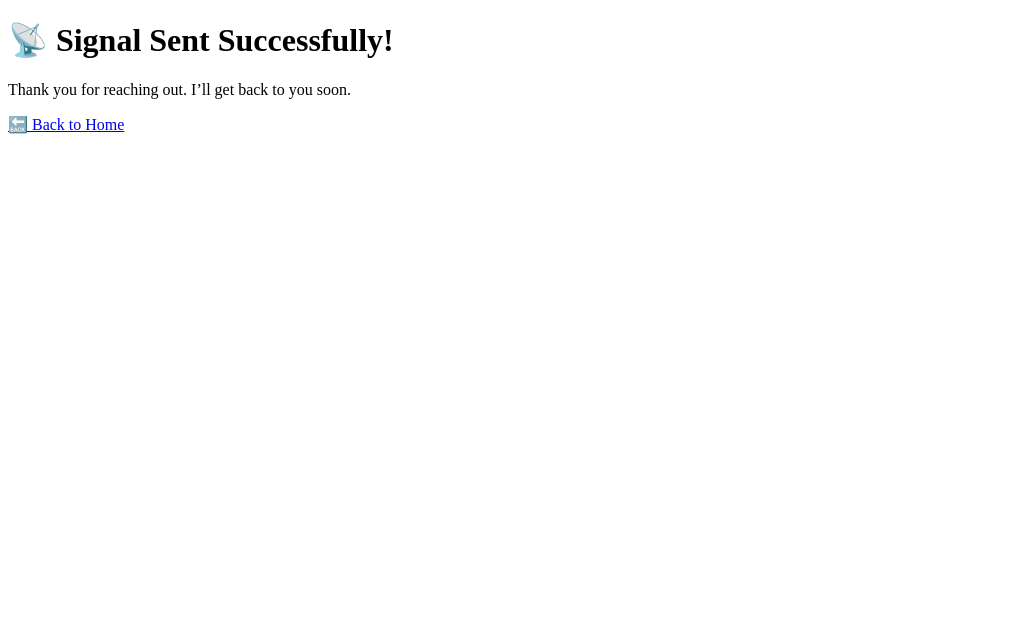
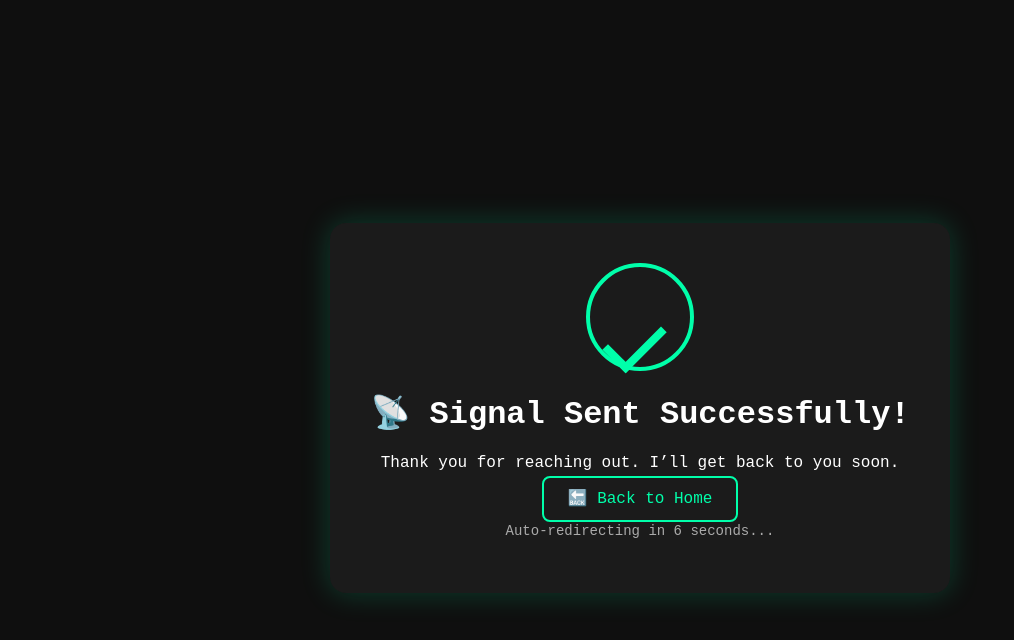
Before and after one commit to AkshayBhujbal1995/Portfolio-Website, a plain HTML site: page thankyou.html in a window 1280 px wide. Shown: the whole page, without its empty margins (0-1014 px from the left). Drawn offline with Linux system fonts and the light colour scheme.

Commit message:
Update thankyou.html

```diff
--- a/thankyou.html
+++ b/thankyou.html
@@ -1,15 +1,112 @@
 <!DOCTYPE html>
 <html lang="en">
 <head>
-  <meta charset="UTF-8">
-  <title>Message Sent</title>
-  <link rel="stylesheet" href="style.css">
+  <meta charset="UTF-8" />
+  <meta name="viewport" content="width=device-width, initial-scale=1.0"/>
+  <title>Signal Sent Successfully</title>
+  <link rel="stylesheet" href="style.css" />
+  <style>
+    body {
+      background: #0f0f0f;
+      color: #ffffff;
+      font-family: 'Fira Code', monospace;
+      display: flex;
+      justify-content: center;
+      align-items: center;
+      height: 100vh;
+      overflow: hidden;
+    }
+
+    .thankyou-card {
+      background: rgba(255, 255, 255, 0.05);
+      border-radius: 16px;
+      padding: 40px;
+      text-align: center;
+      box-shadow: 0 0 30px rgba(0, 255, 170, 0.2);
+      animation: glowUp 1.5s ease-in-out;
+    }
+
+    @keyframes glowUp {
+      from {
+        transform: scale(0.8);
+        opacity: 0;
+      }
+      to {
+        transform: scale(1);
+        opacity: 1;
+      }
+    }
+
+    .tick {
+      width: 100px;
+      height: 100px;
+      margin: 0 auto 20px;
+      border-radius: 50%;
+      border: 4px solid #00ffaa;
+      position: relative;
+    }
+
+    .tick::after {
+      content: '';
+      position: absolute;
+      left: 28px;
+      top: 45px;
+      width: 25px;
+      height: 50px;
+      border: solid #00ffaa;
+      border-width: 0 8px 8px 0;
+      transform: rotate(45deg);
+      animation: tickmark 0.7s ease-in-out;
+    }
+
+    @keyframes tickmark {
+      from {
+        height: 0;
+        width: 0;
+        opacity: 0;
+      }
+      to {
+        height: 50px;
+        width: 25px;
+        opacity: 1;
+      }
+    }
+
+    .btn-home {
+      margin-top: 30px;
+      padding: 12px 24px;
+      border: 2px solid #00ffaa;
+      border-radius: 8px;
+      color: #00ffaa;
+      text-decoration: none;
+      transition: 0.3s ease-in-out;
+    }
+
+    .btn-home:hover {
+      background: #00ffaa;
+      color: #0f0f0f;
+    }
+
+    .redirect-msg {
+      font-size: 14px;
+      margin-top: 15px;
+      color: #aaa;
+    }
+  </style>
 </head>
-<body class="flex items-center justify-center h-screen bg-black text-light font-display">
-  <div class="text-center">
-    <h1 class="text-4xl mb-4">📡 Signal Sent Successfully!</h1>
-    <p class="text-accent">Thank you for reaching out. I’ll get back to you soon.</p>
-    <a href="index.html" class="btn btn-primary mt-6 inline-block">🔙 Back to Home</a>
+<body>
+  <div class="thankyou-card">
+    <div class="tick"></div>
+    <h1>📡 Signal Sent Successfully!</h1>
+    <p>Thank you for reaching out. I’ll get back to you soon.</p>
+    <a class="btn-home" href="index.html">🔙 Back to Home</a>
+    <p class="redirect-msg">Auto-redirecting in 6 seconds...</p>
   </div>
+
+  <script>
+    setTimeout(() => {
+      window.location.href = "index.html";
+    }, 6000);
+  </script>
 </body>
 </html>
```
